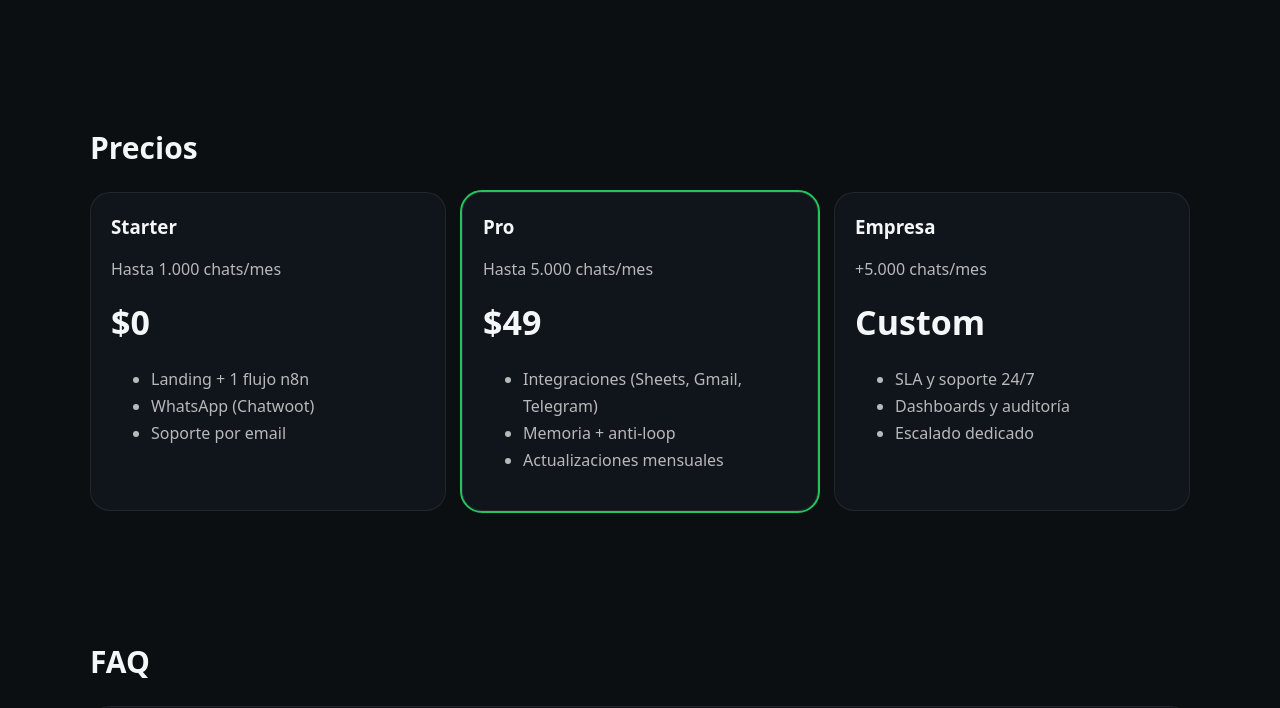
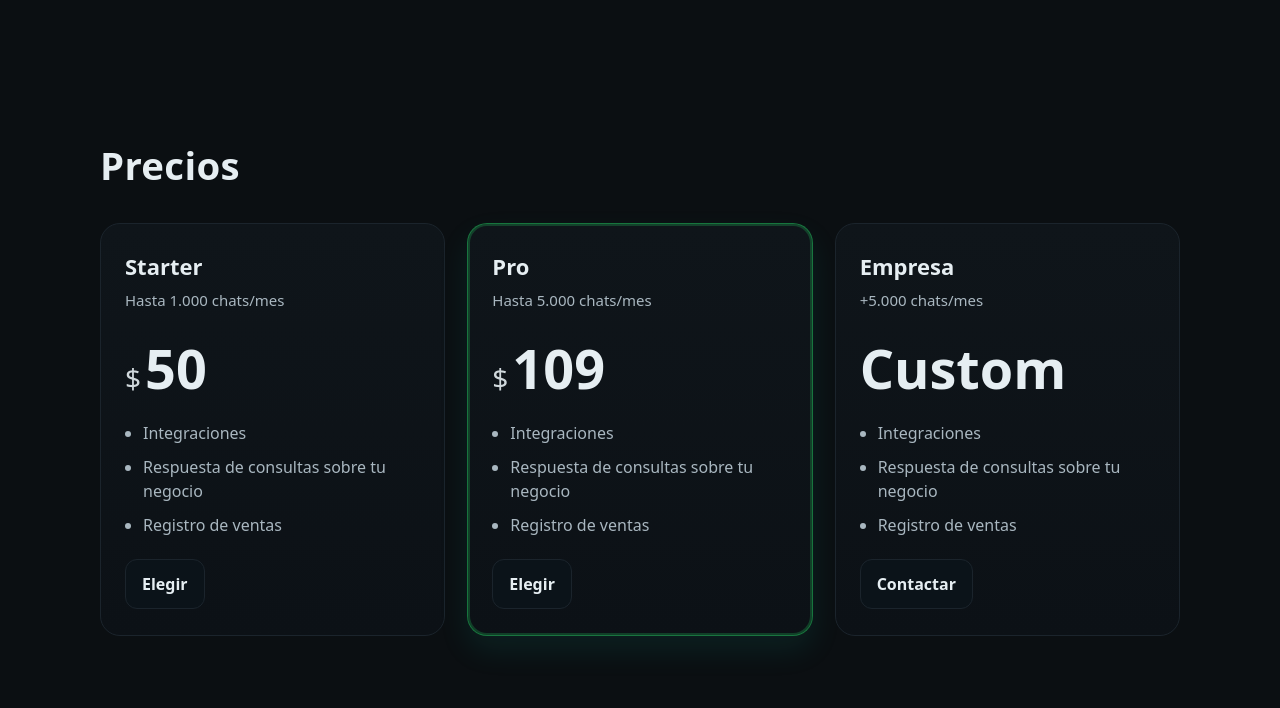
Before and after one commit to jotajotadevops/Loro-WEB, a plain HTML site: page index.html in a window 1280 px wide. Shown: the part 1043-1751 px from the top of the page. Drawn offline with Linux system fonts and the light colour scheme.

Commit message:
Update index.html
Pricing

```diff
--- a/index.html
+++ b/index.html
@@ -107,44 +107,216 @@
     </div>
   </section>
 
-  <!-- PRICING -->
-  <section id="pricing" style="padding:64px 0">
-    <div class="container">
-      <h2 style="font-size:30px;margin:0 0 22px 0">Precios</h2>
-      <div class="grid g3" style="gap:16px">
-        <div class="card">
-          <h3 style="margin:0 0 6px 0">Starter</h3>
-          <p class="muted">Hasta 1.000 chats/mes</p>
-          <div style="font-size:34px;font-weight:800;margin:12px 0 18px 0">$0</div>
-          <ul class="muted" style="line-height:1.7">
-            <li>Landing + 1 flujo n8n</li>
-            <li>WhatsApp (Chatwoot)</li>
-            <li>Soporte por email</li>
-          </ul>
+<!-- ========== PRICING ========== -->
+<section class="pricing" aria-labelledby="pricing-title">
+  <div class="container">
+    <h2 id="pricing-title">Precios</h2>
+
+    <div class="pricing-grid">
+      <!-- Card: Starter -->
+      <article class="price-card" tabindex="0" aria-label="Plan Starter, hasta 1000 chats por 50 dólares">
+        <header class="price-card__head">
+          <h3 class="price-card__title">Starter</h3>
+          <p class="price-card__subtitle">Hasta 1.000 chats/mes</p>
+        </header>
+
+        <div class="price-card__price">
+          <span class="currency">$</span><span class="amount">50</span>
         </div>
-        <div class="card" style="outline:2px solid var(--accent)">
-          <h3 style="margin:0 0 6px 0">Pro</h3>
-          <p class="muted">Hasta 5.000 chats/mes</p>
-          <div style="font-size:34px;font-weight:800;margin:12px 0 18px 0">$49</div>
-          <ul class="muted" style="line-height:1.7">
-            <li>Integraciones (Sheets, Gmail, Telegram)</li>
-            <li>Memoria + anti-loop</li>
-            <li>Actualizaciones mensuales</li>
-          </ul>
+
+        <ul class="price-card__features">
+          <li>Integraciones</li>
+          <li>Respuesta de consultas sobre tu negocio</li>
+          <li>Registro de ventas</li>
+        </ul>
+
+        <a href="#" class="price-card__cta" aria-label="Elegir plan Starter">Elegir</a>
+      </article>
+
+      <!-- Card: Pro (destacado) -->
+      <article class="price-card is-featured" tabindex="0" aria-label="Plan Pro, hasta 5000 chats por 109 dólares">
+        <header class="price-card__head">
+          <h3 class="price-card__title">Pro</h3>
+          <p class="price-card__subtitle">Hasta 5.000 chats/mes</p>
+        </header>
+
+        <div class="price-card__price">
+          <span class="currency">$</span><span class="amount">109</span>
         </div>
-        <div class="card">
-          <h3 style="margin:0 0 6px 0">Empresa</h3>
-          <p class="muted">+5.000 chats/mes</p>
-          <div style="font-size:34px;font-weight:800;margin:12px 0 18px 0">Custom</div>
-          <ul class="muted" style="line-height:1.7">
-            <li>SLA y soporte 24/7</li>
-            <li>Dashboards y auditoría</li>
-            <li>Escalado dedicado</li>
-          </ul>
+
+        <ul class="price-card__features">
+          <li>Integraciones</li>
+          <li>Respuesta de consultas sobre tu negocio</li>
+          <li>Registro de ventas</li>
+        </ul>
+
+        <a href="#" class="price-card__cta" aria-label="Elegir plan Pro">Elegir</a>
+      </article>
+
+      <!-- Card: Empresa -->
+      <article class="price-card" tabindex="0" aria-label="Plan Empresa, más de 5000 chats, precio a medida">
+        <header class="price-card__head">
+          <h3 class="price-card__title">Empresa</h3>
+          <p class="price-card__subtitle">+5.000 chats/mes</p>
+        </header>
+
+        <div class="price-card__price">
+          <span class="amount">Custom</span>
         </div>
-      </div>
+
+        <ul class="price-card__features">
+          <li>Integraciones</li>
+          <li>Respuesta de consultas sobre tu negocio</li>
+          <li>Registro de ventas</li>
+        </ul>
+
+        <a href="#" class="price-card__cta" aria-label="Contactar por plan Empresa">Contactar</a>
+      </article>
     </div>
-  </section>
+  </div>
+</section>
+
+<style>
+  /* ===== Paleta Loro / base dark ===== */
+  :root{
+    --bg:#0b0f12;
+    --card:#0f151a;
+    --ink:#e6eef2;
+    --muted:#a9b7c0;
+    --line:#1b242c;
+
+    --green:#22C55E;   /* acento Loro */
+    --green-2:#14B8A6; /* teal suave para glow */
+  }
+
+  .pricing{
+    background: var(--bg);
+    color: var(--ink);
+    padding: clamp(48px, 6vw, 96px) 20px;
+  }
+  .pricing .container{
+    max-width: 1120px; margin: 0 auto;
+  }
+  .pricing h2{
+    font-size: clamp(28px, 3vw, 44px);
+    margin: 0 0 28px;
+    letter-spacing:.3px;
+  }
+
+  /* ===== Grid ===== */
+  .pricing-grid{
+    display:grid;
+    grid-template-columns: 1fr;
+    gap: 18px;
+  }
+  @media (min-width: 880px){
+    .pricing-grid{ grid-template-columns: repeat(3,1fr); gap: 22px; }
+  }
+
+  /* ===== Card ===== */
+  .price-card{
+    position: relative;
+    border-radius: 20px;
+    background: linear-gradient(180deg, #0f151a, #0c1116);
+    border: 1px solid var(--line);
+    padding: 26px 24px;
+    transition:
+      transform .35s cubic-bezier(.2,.8,.2,1),
+      box-shadow .35s cubic-bezier(.2,.8,.2,1),
+      border-color .35s ease,
+      background .35s ease;
+    outline: none;
+    isolation: isolate;
+  }
+
+  /* Glow “sombreado” al hover/focus */
+  .price-card:hover,
+  .price-card:focus-within{
+    transform: translateY(-6px);
+    box-shadow:
+      0 18px 38px rgba(0,0,0,.55),
+      0 0 0 1px rgba(255,255,255,.02) inset,
+      0 0 0 2px rgba(34,197,94,.18);
+    border-color: rgba(34,197,94,.35);
+    background: radial-gradient(1200px 300px at 50% -20%, rgba(34,197,94,.10), transparent 60%),
+                linear-gradient(180deg, #111820, #0c1116 60%);
+  }
+
+  /* Borde/halo permanente para “destacado” */
+  .price-card.is-featured{
+    border-color: rgba(34,197,94,.55);
+    box-shadow:
+      0 0 0 2px rgba(34,197,94,.25) inset,
+      0 14px 30px rgba(20,184,166,.10);
+  }
+  .price-card.is-featured:hover,
+  .price-card.is-featured:focus-within{
+    box-shadow:
+      0 0 0 2px rgba(34,197,94,.35) inset,
+      0 22px 46px rgba(20,184,166,.22),
+      0 0 0 2px rgba(34,197,94,.25);
+  }
+
+  /* ===== Headings / subtítulos ===== */
+  .price-card__head{ margin-bottom: 10px; }
+  .price-card__title{
+    font-size: clamp(18px, 2vw, 22px);
+    margin: 0 0 6px;
+  }
+  .price-card__subtitle{
+    margin: 0; color: var(--muted);
+    font-size: 15px;
+  }
+
+  /* ===== Precio ===== */
+  .price-card__price{
+    display:flex; align-items: baseline; gap: 4px;
+    margin: 16px 0 12px;
+  }
+  .price-card .currency{ font-size: 28px; opacity:.9; }
+  .price-card .amount{ font-size: clamp(40px, 5vw, 54px); font-weight: 700; }
+
+  /* ===== Lista ===== */
+  .price-card__features{
+    margin: 12px 0 22px; padding-left: 18px; color: var(--ink);
+  }
+  .price-card__features li{
+    margin: 10px 0; color: var(--muted);
+    list-style: disc;
+  }
+
+  /* ===== CTA ===== */
+  .price-card__cta{
+    display:inline-block;
+    border-radius: 12px;
+    padding: 12px 16px;
+    background: #0b1319;
+    border: 1px solid var(--line);
+    color: var(--ink);
+    text-decoration: none;
+    font-weight: 600;
+    transition: transform .25s ease, box-shadow .25s ease, border-color .25s ease, background .25s ease;
+  }
+  .price-card__cta:hover,
+  .price-card__cta:focus-visible{
+    transform: translateY(-1px);
+    background: linear-gradient(180deg, rgba(34,197,94,.12), rgba(34,197,94,.06));
+    border-color: rgba(34,197,94,.55);
+    box-shadow: 0 8px 22px rgba(34,197,94,.18);
+    outline: none;
+  }
+
+  /* Accesibilidad: focus visible en tarjeta */
+  .price-card:focus-visible{
+    box-shadow: 0 0 0 3px rgba(34,197,94,.6);
+  }
+
+  /* Motion seguro */
+  @media (prefers-reduced-motion: reduce){
+    .price-card, .price-card__cta{ transition: none; }
+  }
+</style>
+
 
   <!-- FAQ -->
   <section id="faq" style="padding:64px 0">
```
